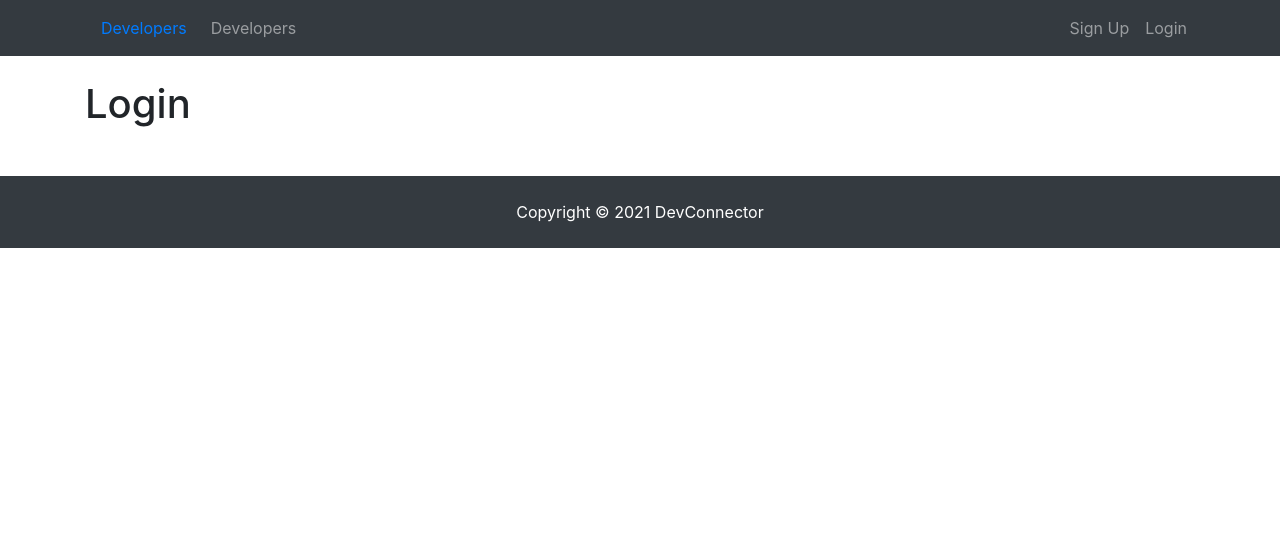
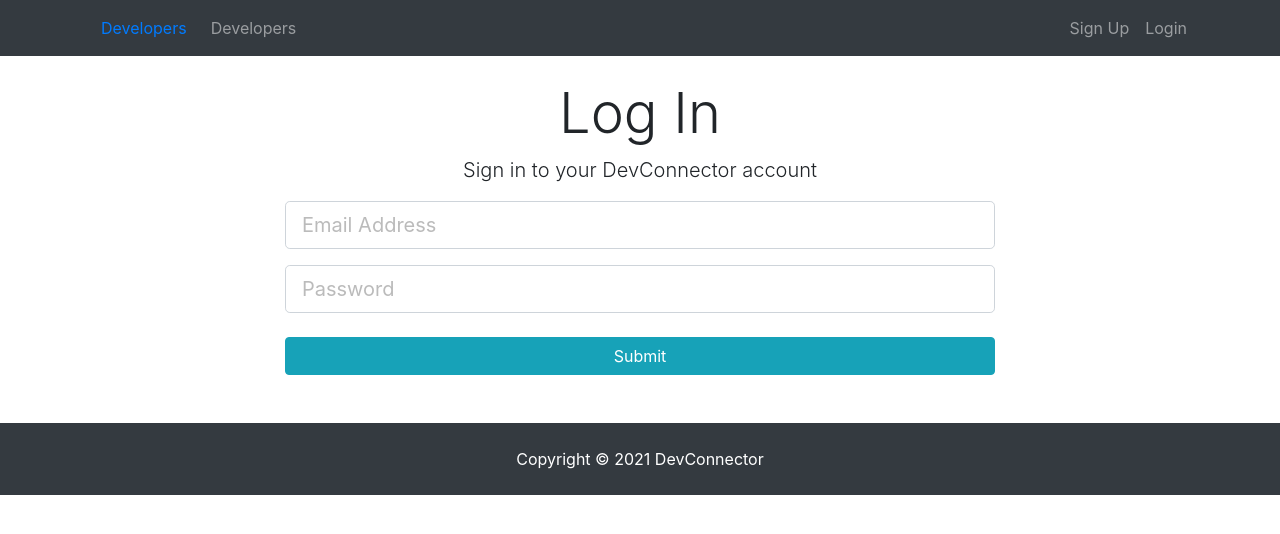
Before and after one commit to shubham92000/devConnector, a React (Create React App) app in the folder client/: page /login in a window 1280 px wide. Shown: the top 534 px of the page. Built offline with nearby package versions, Linux system fonts and the light colour scheme.

Commit message:
added Login state

```diff
--- a/client/src/components/auth/Login.js
+++ b/client/src/components/auth/Login.js
@@ -1,10 +1,48 @@
 import React, { Component } from 'react';
 
 class Login extends Component {
+  constructor() {
+    super();
+    this.state = {
+      email: '',
+      password: '',
+      errors: {}
+    }
+  }
+
+  onChange = e => {
+    this.setState({ [e.target.name]: e.target.value });
+  }
+
+  onSubmit = e => {
+    e.preventDefault();
+    const user = {
+      email: this.state.email,
+      password: this.state.password
+    };
+    console.log(user);
+  }
+
   render() {
     return (
-      <div>
-        <h1>Login</h1>
+      <div className="login">
+        <div className="container">
+          <div className="row">
+            <div className="col-md-8 m-auto">
+              <h1 className="display-4 text-center">Log In</h1>
+              <p className="lead text-center">Sign in to your DevConnector account</p>
+              <form onSubmit={this.onSubmit}>
+                <div className="form-group">
+                  <input type="email" className="form-control form-control-lg" placeholder="Email Address" name="email" value={this.state.email} onChange={this.onChange} />
+                </div>
+                <div className="form-group">
+                  <input type="password" className="form-control form-control-lg" placeholder="Password" name="password" value={this.state.password} onChange={this.onChange} />
+                </div>
+                <input type="submit" className="btn btn-info btn-block mt-4" />
+              </form>
+            </div>
+          </div>
+        </div>
       </div>
     )
   }
```
